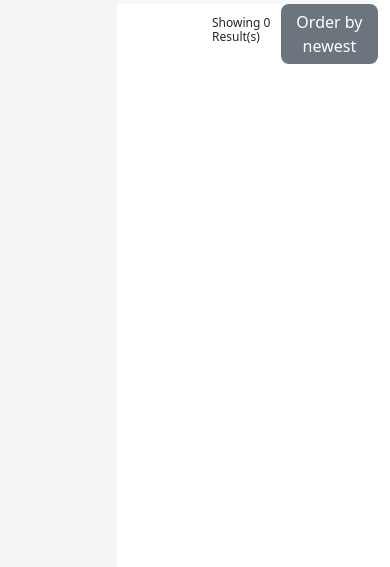
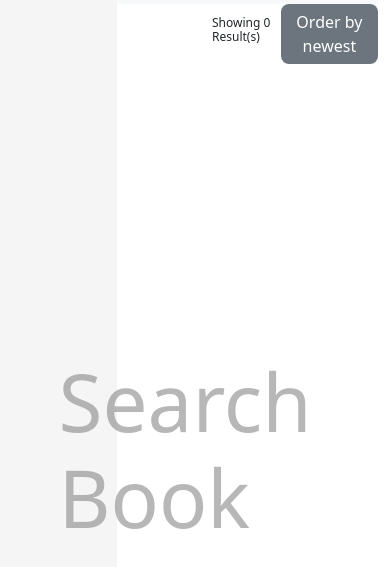
Before and after one commit to FirdavsBaby/Imtihon4oy, a plain HTML site: page home.html in a window 390 px wide. Shown: the part 153-720 px from the top of the page. Drawn offline with nearby package versions, Linux system fonts and the light colour scheme; sample sign-in values are in the browser's storage.

Commit message:
thirdCommit

```diff
--- a/home.html
+++ b/home.html
@@ -68,7 +68,7 @@
     </article>
     <section>
       <div class="container-fluid">
-
+        <h1 class="sec-h1">Search Book</h1>
       </div>
     </section>
     <section class="modal">
--- a/js/app.js
+++ b/js/app.js
@@ -88,7 +88,6 @@ async function getData(search, startIndex, limit) {
       let card = e.target.parentElement.parentElement.parentElement;
       let cardID = card.getAttribute("data-id");
       let findedCard = data.find((b) => b.volumeInfo.title == cardID);
-
       bookMarkProducts.push(findedCard);
       localStorage.setItem("bookMark", JSON.stringify(bookMarkProducts));
       bookMark.innerHTML = "";
--- a/styles/sass/home.scss
+++ b/styles/sass/home.scss
@@ -317,6 +317,13 @@
       justify-content: center;
       justify-content: space-between;
       flex-wrap: wrap;
+      .sec-h1 {
+        position: absolute;
+        left: 50%;
+        top: 50%;
+        font-size: 80px;
+        color: rgba(128, 128, 128, 0.568);
+      }
       .card {
         width: 20rem;
         height: 800px;
@@ -356,6 +363,10 @@
       justify-content: center;
       gap: 20px;
       flex-wrap: wrap;
+      .sec-h1 {
+        left: 35%;
+        top: 60%;
+      }
       .card {
         width: 15rem;
         .card-body {
@@ -395,6 +406,9 @@
       justify-content: center;
       gap: 20px;
       flex-wrap: wrap;
+      .sec-h1 {
+        left: 15%;
+      }
       .card {
         width: 15rem;
         height: 650px;
```
Also changed, not shown: styles/css/home.css, styles/css/minified/home.min.css, 2 other files.
